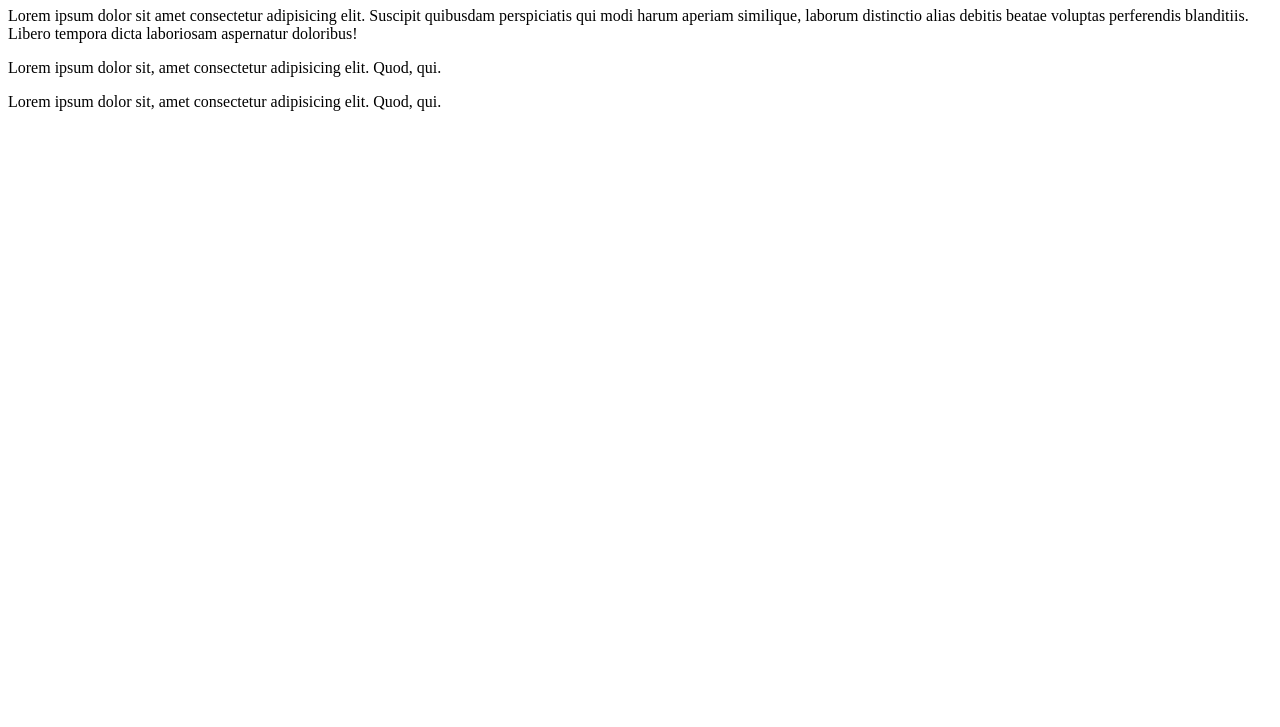
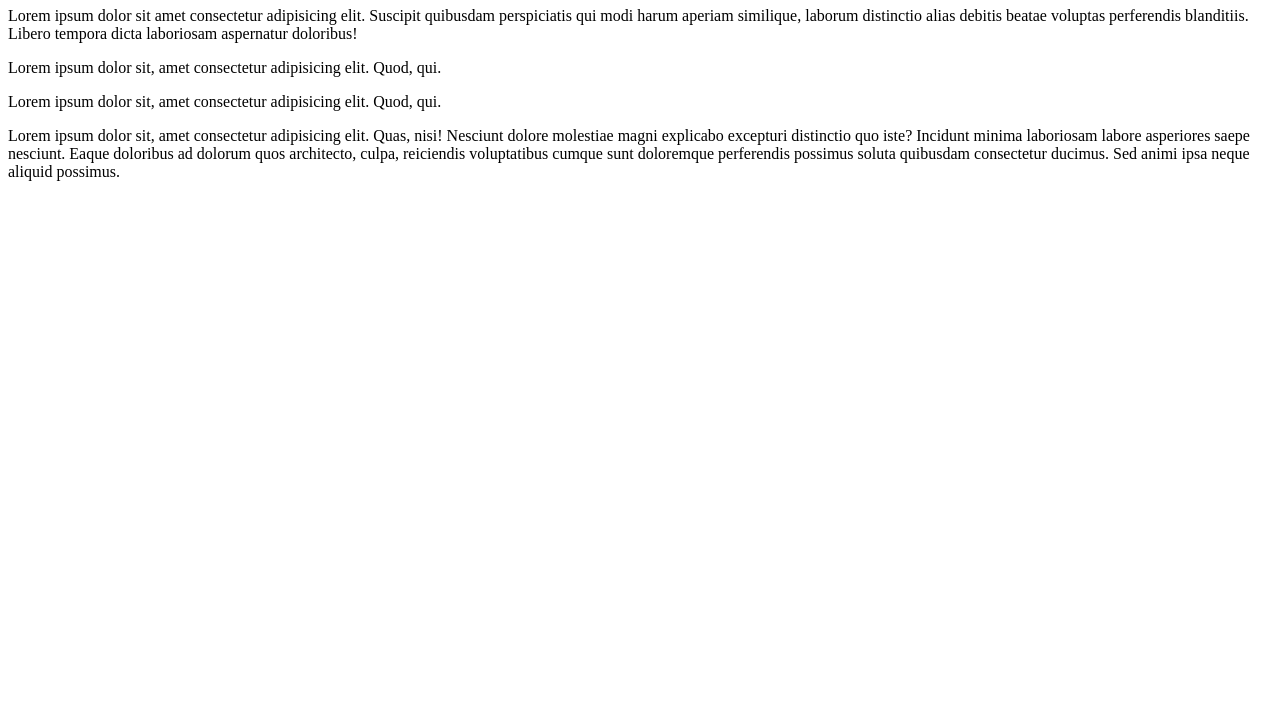
Before and after one commit to developerasad10/welcome-web-world, a plain HTML site: page index.html in a window 1280 px wide. Shown: the part 73-800 px from the top of the page. Drawn offline with Linux system fonts and the light colour scheme.

Commit message:
finnaly done

```diff
--- a/index.html
+++ b/index.html
@@ -9,5 +9,6 @@
     <p>Lorem ipsum dolor sit amet consectetur adipisicing elit. Suscipit quibusdam perspiciatis qui modi harum aperiam similique, laborum distinctio alias debitis beatae voluptas perferendis blanditiis. Libero tempora dicta laboriosam aspernatur doloribus!</p>
     <p>Lorem ipsum dolor sit, amet consectetur adipisicing elit. Quod, qui.</p>
     <p>Lorem ipsum dolor sit, amet consectetur adipisicing elit. Quod, qui.</p>
+    <p>Lorem ipsum dolor sit, amet consectetur adipisicing elit. Quas, nisi! Nesciunt dolore molestiae magni explicabo excepturi distinctio quo iste? Incidunt minima laboriosam labore asperiores saepe nesciunt. Eaque doloribus ad dolorum quos architecto, culpa, reiciendis voluptatibus cumque sunt doloremque perferendis possimus soluta quibusdam consectetur ducimus. Sed animi ipsa neque aliquid possimus.</p>
 </body>
 </html>
```
